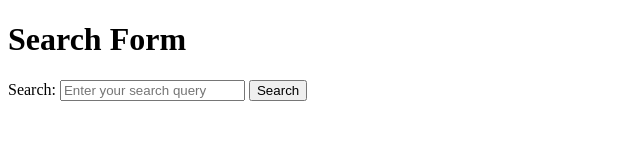
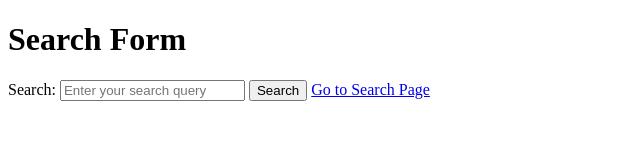
Before and after one commit to Shathicurri/version1, a plain HTML site: page src/index.html in a window 1280 px wide. Shown: the whole page, without its empty margins (0-640 px from the left). Drawn offline with Linux system fonts and the light colour scheme.

Commit message:
Update index.html

```diff
--- a/src/index.html
+++ b/src/index.html
@@ -14,6 +14,7 @@
         <label for="searchQuery">Search:</label>
         <input type="text" id="searchQuery" name="q" placeholder="Enter your search query" required>
         <button type="submit" onclick="validateSearch()">Search</button>
+        <a href="search.html">Go to Search Page</a>
     </form>
 
     <script>
```
